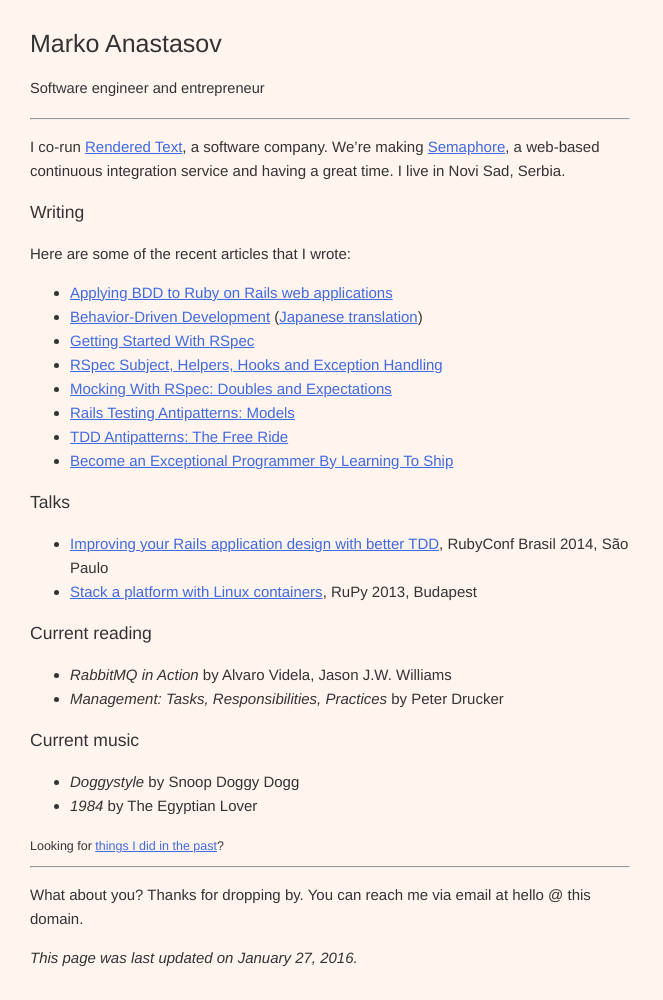
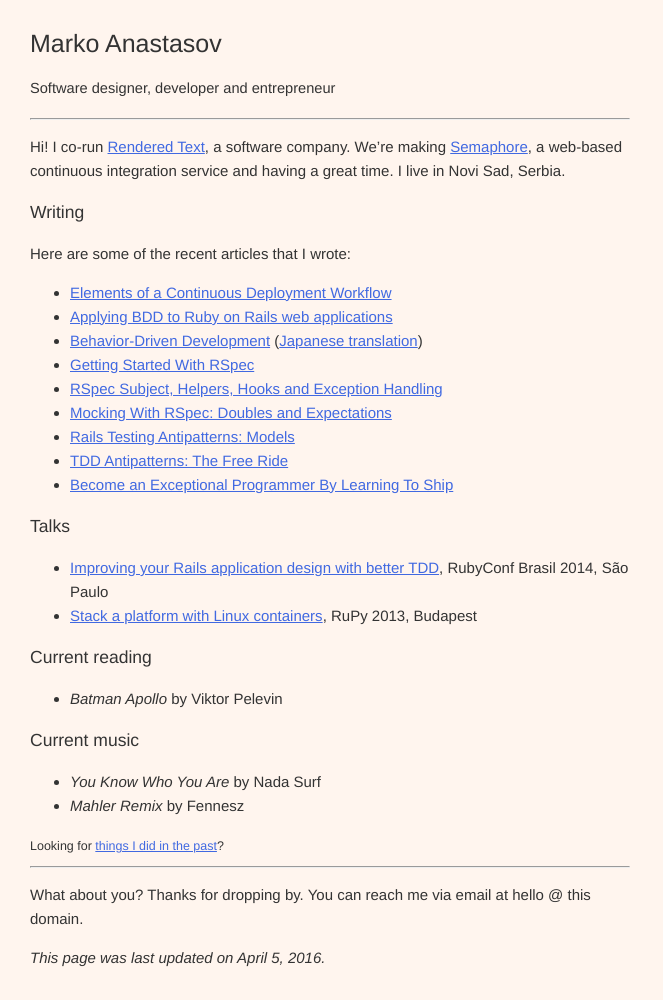
Before and after one commit to markoa/home, a plain HTML site: page index.html in a window 1280 px wide. Shown: the whole page, without its empty margins (0-663 px from the left). Drawn offline with Linux system fonts and the light colour scheme.

Commit message:
Update home

```diff
--- a/index.html
+++ b/index.html
@@ -11,13 +11,13 @@
 
   <body>
     <h1><small>Marko Anastasov</small></h1>
-    <h3><small>Software engineer and entrepreneur</small></h3>
+    <h3><small>Software designer, developer and entrepreneur</small></h3>
 
     <hr>
 
     <section>
       <p>
-        I co-run <a href="http://renderedtext.com">Rendered Text</a>, a software company.
+        Hi! I co-run <a href="http://renderedtext.com">Rendered Text</a>, a software company.
         We’re making <a href="https://semaphoreci.com">Semaphore</a>, a web-based continuous integration service and having a great time.
         I live in Novi Sad, Serbia.
       </p>
@@ -27,6 +27,7 @@
       <p>Here are some of the recent articles that I wrote:</p>
 
       <ul>
+        <li><a href="https://semaphoreci.com/community/tutorials/elements-of-a-continuous-deployment-workflow">Elements of a Continuous Deployment Workflow</a></li>
         <li><a href="https://semaphoreci.com/community/tutorials/applying-bdd-to-ruby-on-rails-web-applications">Applying BDD to Ruby on Rails web applications</a></li>
         <li><a href="https://semaphoreci.com/community/tutorials/behavior-driven-development">Behavior-Driven Development</a> (<a href="http://postd.cc/behavior-driven-development/">Japanese translation</a>)</li>
         <li><a href="https://semaphoreci.com/community/tutorials/getting-started-with-rspec">Getting Started With RSpec</a></li>
@@ -47,15 +48,14 @@
       <h3>Current reading</h3>
 
       <ul>
-        <li><em>RabbitMQ in Action</em> by Alvaro Videla, Jason J.W. Williams</li>
-        <li><em>Management: Tasks, Responsibilities, Practices</em> by Peter Drucker</li>
+        <li><em>Batman Apollo</em> by Viktor Pelevin</li>
       </ul>
 
       <h3>Current music</h3>
 
       <ul>
-        <li><em>Doggystyle</em> by Snoop Doggy Dogg</li>
-        <li><em>1984</em> by The Egyptian Lover</li>
+        <li><em>You Know Who You Are</em> by Nada Surf</li>
+        <li><em>Mahler Remix</em> by Fennesz</li>
       </ul>
 
       <aside>
@@ -68,7 +68,7 @@
 
       <footer>
         <p>What about you? Thanks for dropping by. You can reach me via email at hello @ this domain.</p>
-        <em>This page was last updated on January 27, 2016.</em>
+        <em>This page was last updated on April 5, 2016.</em>
       </footer>
     </section>
 
```
